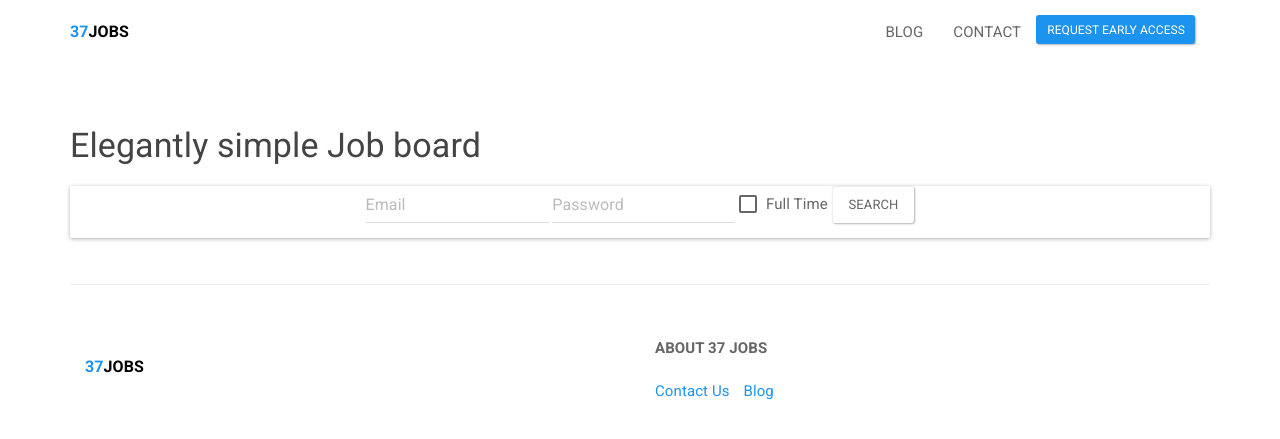
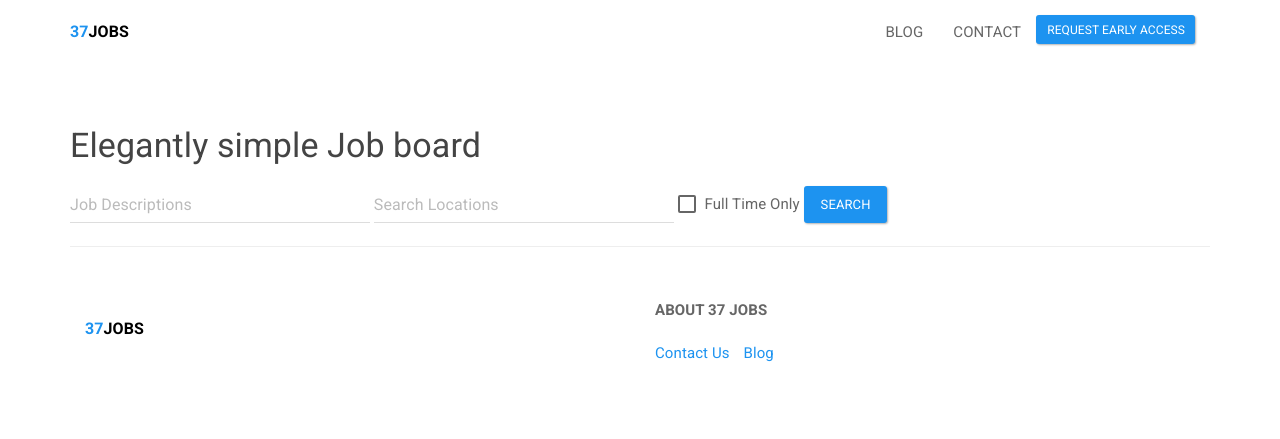
Before and after one commit to alexphelps/hiretech, a Jekyll site: the page built from index.html, in a window 1280 px wide. Shown: the top 439 px of the page. Built offline with Jekyll 4.4.1, drawn with Linux system fonts in a browser that asks for light colours; the list of posts is cut into pages by our own code.

Commit message:
refine the frontend

```diff
--- a/index.html
+++ b/index.html
@@ -12,24 +12,24 @@ title:  '37 Jobs '
 				</div>
 		</div>
 		<div class="row">
-			<div class="col-md-12 text-center">
-				<div class="panel panel-default">
-					<div class="panel-body p-20">
+			<div class="col-md-12">
+				<div class="">
+					<div class="">
 						<form class="form-inline">
 							<div class="form-group">
 								<label class="sr-only" for="exampleInputEmail3"></label>
-								<input type="email" class="form-control" id="exampleInputEmail3" placeholder="Email">
+								<input type="email" class="form-control" id="exampleInputEmail3" placeholder="Job Descriptions" style="width:300px;padding-right:40px;">
 							</div>
 							<div class="form-group">
 								<label class="sr-only" for="exampleInputPassword3"></label>
-								<input type="password" class="form-control" id="exampleInputPassword3" placeholder="Password">
+								<input type="password" class="form-control" id="exampleInputPassword3" placeholder="Search Locations" style="width:300px;padding-right:40px;">
 							</div>
 							<div class="checkbox">
 								<label>
-									<input type="checkbox"> Full Time
+									<input type="checkbox"> Full Time Only
 								</label>
 							</div>
-							<button type="submit" class="btn btn-default">Search</button>
+							<button type="submit" class="btn btn-primary">Search</button>
 						</form>
 					</div>
 				</div>
```
